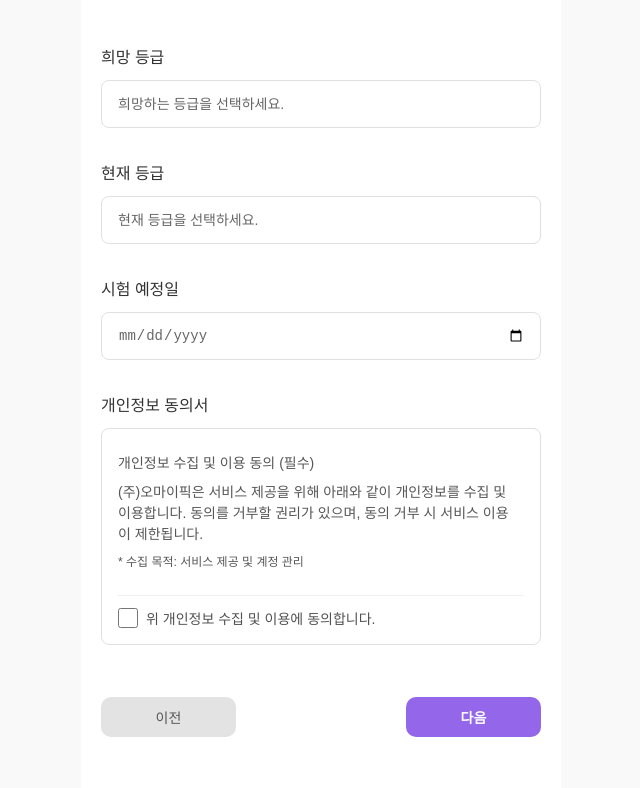
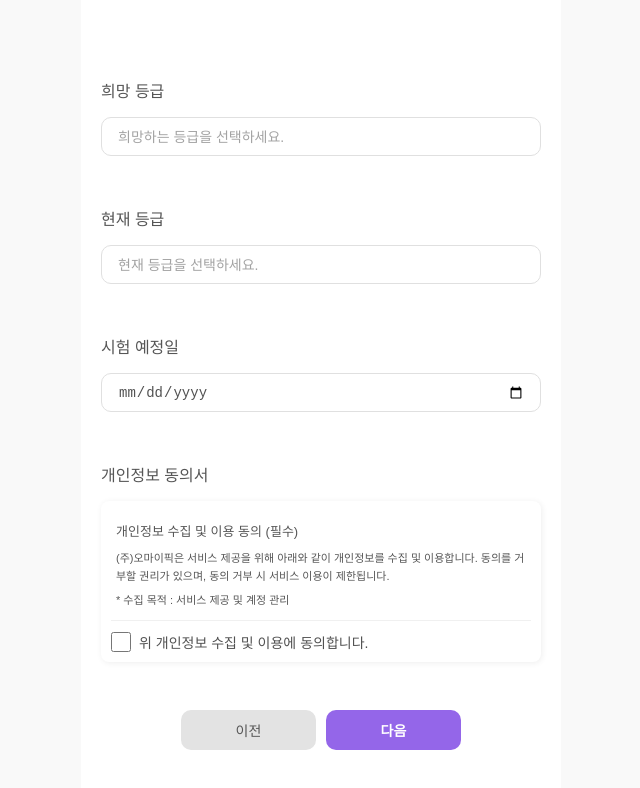
Before and after one commit to SSAFY12-B107/OmyPIc, a React (Vite) app in the folder Frontend/: page /auth/profile in a window 1280 px wide. Shown: the top 788 px of the page, without its empty margins (319-959 px from the left). Built offline with nearby package versions, Linux system fonts and the light colour scheme.

Commit message:
[refactor]profile 입력 페이지 리팩토링

```diff
--- a/Frontend/src/components/auth/LoginButtons.tsx
+++ b/Frontend/src/components/auth/LoginButtons.tsx
@@ -5,14 +5,27 @@ import googleLogin from '../../assets/images/google_login.png'
 
 function LoginButtons() {
   // Google 로그인 처리 함수
-  // const handleGoogleLogin = () => {
-  //   const GOOGLE_CLIENT_ID = "GOOGLE_CLIENT_ID"; // 구글 클라이언트 ID
-  //   const REDIRECT_URI = encodeURIComponent(window.location.origin + "/auth/google/callback");
-
-  //   const googleAuthUrl = `https://accounts.google.com/o/oauth2/v2/auth?client_id=${GOOGLE_CLIENT_ID}&redirect_uri=${REDIRECT_URI}&response_type=code&scope=openid%20profile%20email`;
-
-  //   window.location.href = googleAuthUrl;
-  // };
+const handleGoogleLogin = () => {
+  // HTTP로 요청
+  fetch('http://localhost:8000/api/auth/google/login')
+    .then(response => response.json())
+    .then(data => {
+      console.log('받은 인증 URL:', data.auth_url);
+      if (data.auth_url) {
+        // 받은 state값 저장 (나중에 검증할 필요가 있을 경우)
+        if (data.state) {
+          localStorage.setItem('google_oauth_state', data.state);
+        }
+        // 제공받은 URL로 리다이렉트
+        window.location.href = data.auth_url;
+      } else {
+        console.error('인증 URL이 없습니다.');
+      }
+    })
+    .catch(error => {
+      console.error('구글 로그인 초기화 오류:', error);
+    });
+};
 
   // 네이버 로그인 처리 함수
   const handleNaverLogin = () => {
--- a/Frontend/src/pages/LoginSwitchingPage.module.css
+++ /dev/null
@@ -1,62 +0,0 @@
-.loginSwitchingPage {
-    display: flex;
-    flex-direction: column;
-    align-items: center;
-    min-height: 100vh;
-    height: 100%;
-    background-color: #ffffff;
-    width: 100%;
-    position: relative;
-    padding-bottom: 5rem;
-  }
-
-  .content {
-    flex: 1;
-    display: flex;
-    flex-direction: column;
-    align-items: center;
-    justify-content: center;
-    width: 100%;
-    padding: 0 1.5rem;
-    margin: 1rem 0;
-  }
-
-  .characterContainer {
-    margin-bottom: 1.5rem;
-    display: flex;
-    justify-content: center;
-  }
-
-  .opigiImg {
-    width: 14.741rem;
-    height: 12.26rem;
-    object-fit: contain;
-  }
-
-  .textContainer {
-    text-align: center;
-  }
-
-  .message {
-    color: #565656;
-    font-size: 1.6rem;
-    line-height: 1.4;
-    margin: 0;
-    white-space: nowrap;
-  }
-
-  .boldText {
-    font-weight: 700;
-    color: #565656;
-    font-size: 1.8rem;
-  }
-
-  .navigationContainer {
-    display: flex;
-    justify-content: space-between;
-    width: 100%;
-    padding: 1rem;
-    position: absolute;
-    bottom: 5rem;
-    left: 0;
-  }
--- a/Frontend/src/pages/SurveySwitchingPage.module.css
+++ /dev/null
@@ -1,61 +0,0 @@
-.surveySwitchingPage {
-    display: flex;
-    flex-direction: column;
-    align-items: center;
-    min-height: 100vh;
-    height: 100%;
-    background-color: #ffffff;
-    width: 100%;
-    position: relative;
-    padding-bottom: 5rem;
-  }
-
-  .content {
-    flex: 1;
-    display: flex;
-    flex-direction: column;
-    align-items: center;
-    justify-content: center;
-    width: 100%;
-    padding: 0 1.5rem;
-    margin: 1rem 0;
-  }
-
-  .opigiContainer {
-    margin-bottom: 1.5rem;
-    display: flex;
-    justify-content: center;
-  }
-
-  .opigiImg {
-    width: 14.741rem;
-    height: 12.26rem;
-    object-fit: contain;
-  }
-
-  .textContainer {
-    text-align: center;
-  }
-
-  .message {
-    color: #565656;
-    font-size: 1.6rem;
-    line-height: 1.4;
-    margin: 0;
-  }
-
-  .boldText {
-    font-weight: 700;
-    color: #565656;
-    font-size: 1.8rem;
-  }
-
-  .navigationContainer {
-    display: flex;
-    justify-content: space-between;
-    width: 100%;
-    padding: 1rem;
-    position: absolute;
-    bottom: 5rem;
-    left: 0;
-  }
--- a/Frontend/src/pages/auth/Profile.module.css
+++ b/Frontend/src/pages/auth/Profile.module.css
@@ -12,13 +12,13 @@
 }
 
 .form-group {
-  margin-bottom: 3.2rem;
+  margin-bottom: 5rem;
 }
 
 .form-label {
   display: flex;
   align-items: center;
-  margin-bottom: 1.2rem;
+  margin-bottom: 1.5rem;
 }
 
 .check-icon {
@@ -27,24 +27,24 @@
   border-radius: 50%;
   background-color: #f5efff;
   position: relative;
-  margin-right: 0.8rem;
+  margin-right: 0.72rem;
 }
 
 .form-label label {
   font-size: 1.6rem;
   font-weight: 500;
-  color: #333;
+  color: #565656;
 }
 
 .select,
 .date-input {
   width: 100%;
-  height: 4.8rem;
+  height: 3.9rem;
   border: 1px solid #e0e0e0;
-  border-radius: 0.8rem;
+  border-radius: 1rem;
   padding: 0 1.6rem;
   font-size: 1.4rem;
-  color: #666;
+  color: #515151;
   background-color: #fff;
   appearance: none;
 }
@@ -72,43 +72,48 @@
   color: #a3a3a3;
 }
 
-.terms-container {
-  border: 1px solid #e0e0e0;
-  border-radius: 0.8rem;
-  padding: 1.6rem;
-  background-color: #fff;
-  margin-bottom: 2rem;
-  display: flex;
-  flex-direction: column;
+.select option {
+  color: #515151;
 }
 
 .terms-content {
-  max-height: 15rem;
-  overflow-y: auto;
-  margin-bottom: 1.6rem;
-  padding-right: 0.4rem;
+  width: 100%;
+  height: auto;
+  max-height: 100%;
+  overflow: visible;
+  padding: 0.5rem;
+}
+
+.terms-container {
+  width: 100%;
+  border-radius: 0.8rem;
+  padding: 1rem;
+  background-color: #fff;
+  margin-bottom: 1rem;
+  box-shadow: 1px 1px 6px 0 rgba(0, 0, 0, 0.07);
 }
 
 .terms-content p {
-  margin: 0.8rem 0;
-  font-size: 1.4rem;
+  margin: 0.5rem 0;
+  font-size: 1.1rem;
+  line-height: 1.7;
   color: #565656;
-  line-height: 1.5;
 }
 
 .terms-content p:first-child {
   font-weight: 500;
+  font-size: 1.3rem;
 }
 
 .terms-detail {
-  font-size: 1.2rem !important;
+  font-size: 1.1rem !important;
   color: #666;
 }
 
 .checkbox-container {
   display: flex;
   align-items: center;
-  padding-top: 1.2rem;
+  padding-top: 1.1rem;
   border-top: 1px solid #f0f0f0;
   position: relative;
   background-color: #fff;
@@ -128,10 +133,12 @@
 
 .button-group {
   display: flex;
-  justify-content: space-between;
+  justify-content: center;
   width: 100%;
   gap: 1rem;
-  margin-top: 0;
-  margin-bottom: 0;
-  padding-bottom: 2rem;
+  position: fixed;
+  bottom: 5rem;
+  left: 0;
+  padding: 0 1rem;
+  margin-top: 3.9rem;
 }
--- a/Frontend/src/pages/auth/Profile.tsx
+++ b/Frontend/src/pages/auth/Profile.tsx
@@ -43,13 +43,11 @@ function ProfilePage() {
       console.log("다음 버튼 클릭");
       return;
     }
-  };
-  navigate("/auth/survey", {state: {profileData: formData}});
 
   localStorage.setItem("profileData", JSON.stringify(formData));
-  navigate("/auth/survey");
+  navigate("/auth/survey", {state: {profileData: formData}});
   console.log("다음 버튼 클릭");
-
+  };
 
   return (
     <div className={styles["profile-container"]}>
@@ -63,7 +61,9 @@ function ProfilePage() {
         <select
           name="wishGrade"
           className={styles.select}
-          defaultValue=""
+          value={formData.wishGrade}
+          onChange={handleInputChange}
+          style={{ color: formData.wishGrade ? '#000000' : '#A3A3A3' }}
         >
           <option value="" disabled>희망하는 등급을 선택하세요.</option>
           <option value="AL">AL</option>
@@ -83,7 +83,9 @@ function ProfilePage() {
         <select
           name="currentGrade"
           className={styles.select}
-          defaultValue=""
+          value={formData.currentGrade}
+          onChange={handleInputChange}
+          style={{ color: formData.currentGrade ? '#000000' : '#A3A3A3' }}
         >
           <option value="" disabled>현재 등급을 선택하세요.</option>
           <option value="AL">AL</option>
@@ -105,6 +107,8 @@ function ProfilePage() {
           type="date"
           name="examDate"
           className={styles["date-input"]}
+          value={formData.examDate}
+          onChange={handleInputChange}
         />
         </div>
       </div>
@@ -118,7 +122,7 @@ function ProfilePage() {
           <div className={styles["terms-content"]}>
             <p>개인정보 수집 및 이용 동의 (필수)</p>
             <p>(주)오마이픽은 서비스 제공을 위해 아래와 같이 개인정보를 수집 및 이용합니다. 동의를 거부할 권리가 있으며, 동의 거부 시 서비스 이용이 제한됩니다.</p>
-            <p className={styles["terms-detail"]}>* 수집 목적: 서비스 제공 및 계정 관리</p>
+            <p className={styles["terms-detail"]}>* 수집 목적 : 서비스 제공 및 계정 관리</p>
           </div>
           <div className={styles["checkbox-container"]}>
             <input
@@ -126,6 +130,8 @@ function ProfilePage() {
               id="agreeToTerms"
               name="agreeToTerms"
               className={styles.checkbox}
+              checked={formData.agreeToTerms}
+              onChange={handleInputChange}
             />
             <label htmlFor="agreeToTerms" className={styles["checkbox-label"]}>
               위 개인정보 수집 및 이용에 동의합니다.
```
Also changed, not shown: Frontend/src/pages/LoginSwitchingPage.tsx (deleted, +0 -44 lines), Frontend/src/pages/SurveySwitchingPage.tsx (deleted, +0 -43 lines), Frontend/src/routes/AuthRoutes.tsx (+5 -3 lines).
